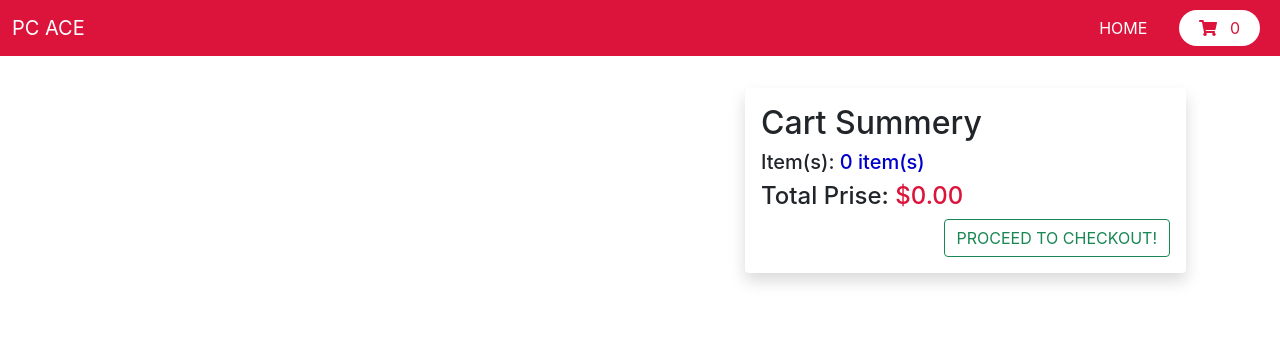
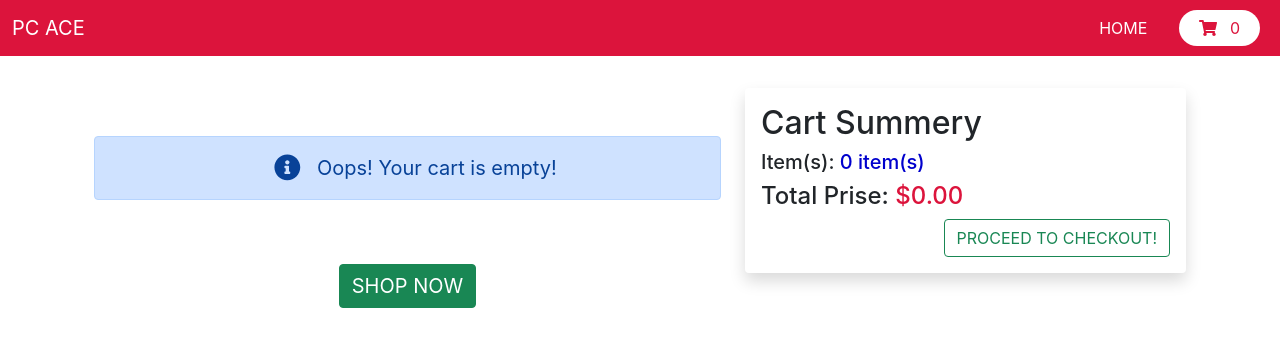
Before and after one commit to asif-ae/pc-ace, a React (Create React App) app: page /cart in a window 1280 px wide. Shown: the top 346 px of the page. Built offline with nearby package versions, Linux system fonts and the light colour scheme.

Commit message:
added some features is the cart component

```diff
--- a/src/components/Cart/Cart.js
+++ b/src/components/Cart/Cart.js
@@ -4,6 +4,9 @@ import Navbar from '../Navbar/Navbar';
 import CartItem from './CartItem/CartItem';
 import customStyles from '../Products/Product/Product.module.css';
 import { removeFromCart } from '../../redux/Shopping/shoppingActions';
+import { FontAwesomeIcon } from '@fortawesome/react-fontawesome';
+import { faInfoCircle } from '@fortawesome/free-solid-svg-icons';
+import { Link } from 'react-router-dom';
 
 const { textBlue, textCrimson } = customStyles;
 
@@ -28,6 +31,24 @@ const Cart = ({cart, removeFromCart}) => {
       removeFromCart(items.id);
     });
   }
+
+  const noProductAlert = () => {
+    return (
+      <div className="py-5">
+        <div class="alert alert-primary d-flex align-items-center justify-content-center" role="alert">
+          <div style={{fontSize: "20px"}}>
+            <span className="p-3"><FontAwesomeIcon icon={faInfoCircle} size="lg"></FontAwesomeIcon></span>
+            Oops! Your cart is empty!
+          </div>
+        </div>
+        <div className="py-5 text-center">
+          <Link to="/products">
+            <button className="btn btn-success text-uppercase" style={{fontSize: "20px"}}>Shop Now</button>
+          </Link>
+        </div>
+      </div>
+    )
+  }
   return (
     <Fragment>
       <Navbar></Navbar>
@@ -36,6 +57,9 @@ const Cart = ({cart, removeFromCart}) => {
           <div className="row p-0 m-0">
             <div className="col-md-7">
               <div className="py-3">
+                {
+                  !cart.length && noProductAlert()
+                }
                 {
                   cart.map(item => <CartItem item={item} key={item.id}></CartItem>)
                 }
```
